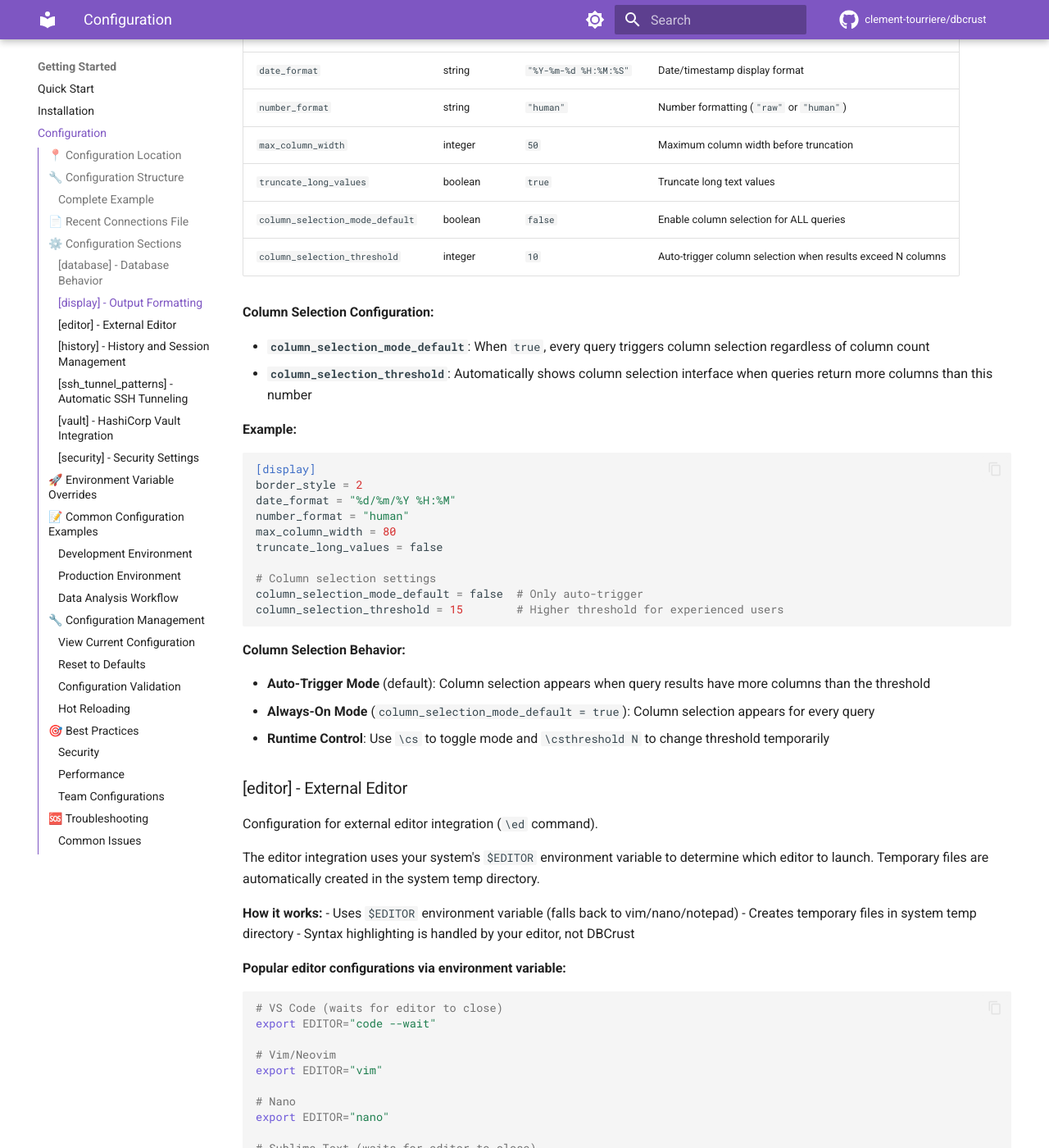
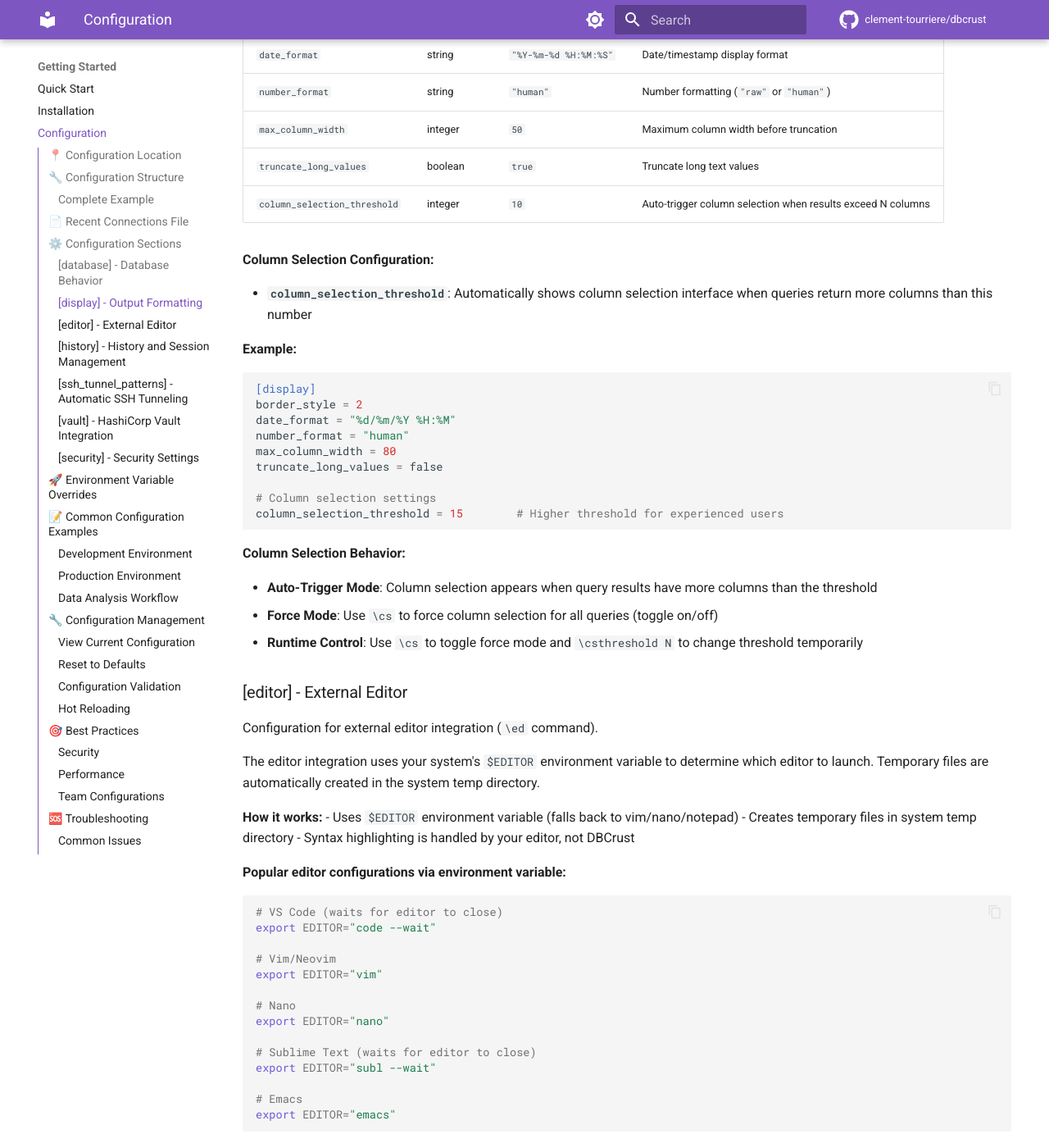
Before and after one commit to clement-tourriere/dbcrust, an MkDocs documentation site: the page built from docs/configuration.md, in a window 1280 px wide and 1400 px high, scrolled down 3696 px. Shown: the whole window at 82% size. Built offline with MkDocs 1.6.1 and Material for MkDocs 9.7.7, drawn with Linux system fonts in a browser that asks for light colours; comment, search, counter and statistics services are not loaded; some of the changed text lies outside the part shown.

Commit message:
chore: better columns views

````diff
--- a/docs/configuration.md
+++ b/docs/configuration.md
@@ -35,7 +35,6 @@ max_column_width = 50
 truncate_long_values = true
 
 # Column Selection Settings
-column_selection_mode_default = false  # Enable column selection for all queries
 column_selection_threshold = 10        # Auto-trigger when result has more than N columns
 
 # Editor settings are controlled via $EDITOR environment variable
@@ -167,12 +166,10 @@ Controls how query results and tables are displayed.
 | `number_format` | string | `"human"` | Number formatting (`"raw"` or `"human"`) |
 | `max_column_width` | integer | `50` | Maximum column width before truncation |
 | `truncate_long_values` | boolean | `true` | Truncate long text values |
-| `column_selection_mode_default` | boolean | `false` | Enable column selection for ALL queries |
 | `column_selection_threshold` | integer | `10` | Auto-trigger column selection when results exceed N columns |
 
 **Column Selection Configuration:**
 
-- **`column_selection_mode_default`**: When `true`, every query triggers column selection regardless of column count
 - **`column_selection_threshold`**: Automatically shows column selection interface when queries return more columns than this number
 
 **Example:**
@@ -185,15 +182,14 @@ max_column_width = 80
 truncate_long_values = false
 
 # Column selection settings
-column_selection_mode_default = false  # Only auto-trigger
 column_selection_threshold = 15        # Higher threshold for experienced users
 ```
 
 **Column Selection Behavior:**
 
-- **Auto-Trigger Mode** (default): Column selection appears when query results have more columns than the threshold
-- **Always-On Mode** (`column_selection_mode_default = true`): Column selection appears for every query
-- **Runtime Control**: Use `\cs` to toggle mode and `\csthreshold N` to change threshold temporarily
+- **Auto-Trigger Mode**: Column selection appears when query results have more columns than the threshold
+- **Force Mode**: Use `\cs` to force column selection for all queries (toggle on/off)
+- **Runtime Control**: Use `\cs` to toggle force mode and `\csthreshold N` to change threshold temporarily
 
 ### [editor] - External Editor
 
````
Also changed, not shown: CLAUDE.md (+0 -3 lines), 3 other files.
